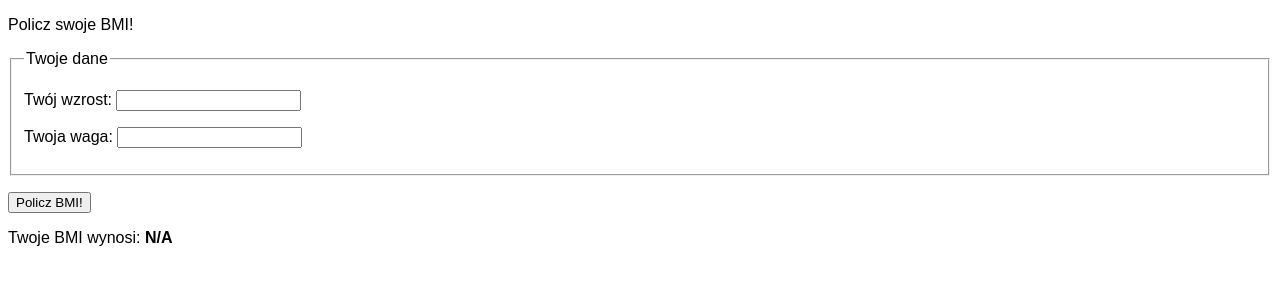
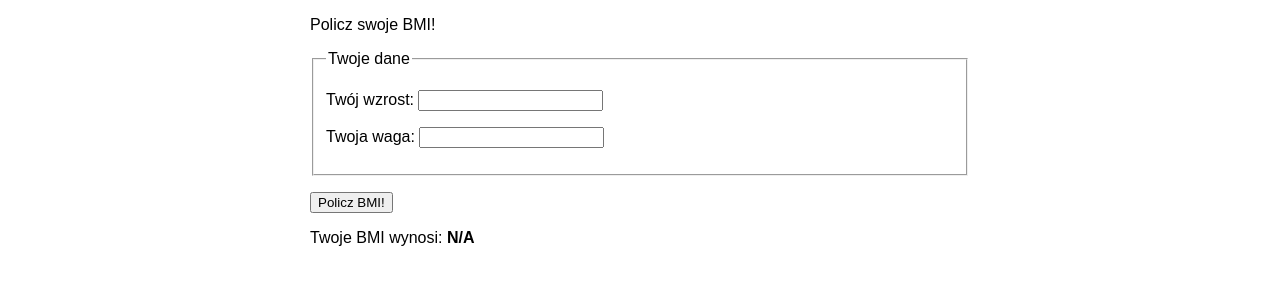
Before and after one commit to rafalek96/Modul4, a plain HTML site: page index.html in a window 1280 px wide. Drawn offline with Linux system fonts and the light colour scheme.

Commit message:
Changed max-width

```diff
--- a/CSS/article.css
+++ b/CSS/article.css
@@ -1,5 +1,5 @@
 .container {
     max-width: 700px;
     margin: 0 auto;
-    padding: 0 19px;
+    padding: 0 20px;
 }
--- a/index.html
+++ b/index.html
@@ -16,7 +16,7 @@
 
 </head>
 
-<body>
+<body class="container">
     <form class="js-form">
         <p>Policz swoje BMI!</p>
         <fieldset>
```
